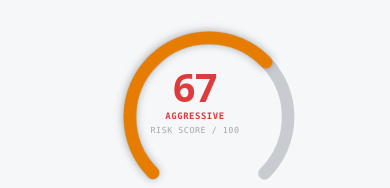
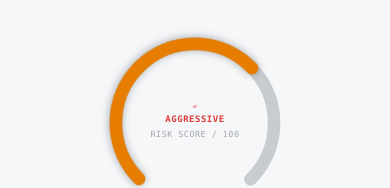
Before and after one commit to Kaydenletk/riskpilot-ai, a Next.js app in the folder frontend/: page / in a window 390 px wide. Shown: the part 269-457 px from the top of the page. Built offline with nearby package versions, Linux system fonts and the light colour scheme; no server answers.

Commit message:
feat: RiskGauge optional size prop for compact contexts

```diff
--- a/frontend/src/components/dashboard/RiskGauge.tsx
+++ b/frontend/src/components/dashboard/RiskGauge.tsx
@@ -9,17 +9,13 @@ import styles from "./risk-gauge.module.css";
 interface RiskGaugeProps {
   score: number; // 0-100
   band: RiskBand;
+  size?: number; // px, default 260
 }
 
-const SIZE = 260;
-const STROKE = 18;
-const RADIUS = (SIZE - STROKE) / 2 - 8;
-const CIRC = 2 * Math.PI * RADIUS;
+const STROKE_RATIO = 18 / 260; // keep the original 18px stroke at size 260
 const SWEEP = 0.75; // 270° arc (quarter gap at the bottom)
-const ARC_LEN = CIRC * SWEEP;
-const GAP_LEN = CIRC * (1 - SWEEP);
 
-export function RiskGauge({ score, band }: RiskGaugeProps) {
+export function RiskGauge({ score, band, size = 260 }: RiskGaugeProps) {
   // animate from 0 to the real value on mount (compositor-friendly: stroke offset)
   const [shown, setShown] = useState(0);
 
@@ -33,47 +29,43 @@ export function RiskGauge({ score, band }: RiskGaugeProps) {
     return () => cancelAnimationFrame(id);
   }, [score]);
 
+  const SIZE = size;
+  const STROKE = Math.round(SIZE * STROKE_RATIO);
+  const RADIUS = (SIZE - STROKE) / 2 - 8;
+  const CIRC = 2 * Math.PI * RADIUS;
+  const ARC_LEN = CIRC * SWEEP;
+  const GAP_LEN = CIRC * (1 - SWEEP);
+
   const pct = Math.max(0, Math.min(100, shown)) / 100;
-  // dashoffset shrinks as the value fills the 270° arc
   const filled = ARC_LEN * pct;
   const offset = ARC_LEN - filled;
-
-  // rotate so the gap sits at the bottom and the fill starts bottom-left
-  const rotation = 135; // degrees
+  const rotation = 135; // gap at the bottom, fill starts bottom-left
 
   return (
-    <div className={styles.wrap} role="img" aria-label={`Risk score ${score} of 100, ${band}`}>
+    <div
+      className={styles.wrap}
+      style={{ width: SIZE, height: SIZE }}
+      role="img"
+      aria-label={`Risk score ${score} of 100, ${band}`}
+    >
       <svg width={SIZE} height={SIZE} viewBox={`0 0 ${SIZE} ${SIZE}`} className={styles.svg}>
         <g transform={`rotate(${rotation} ${SIZE / 2} ${SIZE / 2})`}>
-          {/* track */}
           <circle
-            cx={SIZE / 2}
-            cy={SIZE / 2}
-            r={RADIUS}
-            fill="none"
-            stroke="var(--rule-strong)"
-            strokeWidth={STROKE}
-            strokeLinecap="round"
+            cx={SIZE / 2} cy={SIZE / 2} r={RADIUS} fill="none"
+            stroke="var(--rule-strong)" strokeWidth={STROKE} strokeLinecap="round"
             strokeDasharray={`${ARC_LEN} ${GAP_LEN}`}
           />
-          {/* value arc */}
           <circle
-            cx={SIZE / 2}
-            cy={SIZE / 2}
-            r={RADIUS}
-            fill="none"
-            stroke={riskColorForScore(score)}
-            strokeWidth={STROKE}
-            strokeLinecap="round"
-            strokeDasharray={`${ARC_LEN} ${CIRC}`}
-            strokeDashoffset={offset}
+            cx={SIZE / 2} cy={SIZE / 2} r={RADIUS} fill="none"
+            stroke={riskColorForScore(score)} strokeWidth={STROKE} strokeLinecap="round"
+            strokeDasharray={`${ARC_LEN} ${CIRC}`} strokeDashoffset={offset}
             className={styles.valueArc}
           />
         </g>
       </svg>
 
       <div className={styles.center}>
-        <div className={`num ${styles.score}`} style={{ color: riskVar(band) }}>
+        <div className={`num ${styles.score}`} style={{ color: riskVar(band), fontSize: `${SIZE / 61}px` }}>
           {Math.round(shown)}
         </div>
         <div className={`caption ${styles.band}`} style={{ color: riskVar(band) }}>
--- a/frontend/src/components/dashboard/risk-gauge.module.css
+++ b/frontend/src/components/dashboard/risk-gauge.module.css
@@ -27,7 +27,6 @@
 }
 
 .score {
-  font-size: 4.25rem;
   font-weight: 700;
   line-height: 0.9;
 }
@@ -43,7 +42,4 @@
     width: 220px;
     height: 220px;
   }
-  .score {
-    font-size: 3.5rem;
-  }
 }
```
